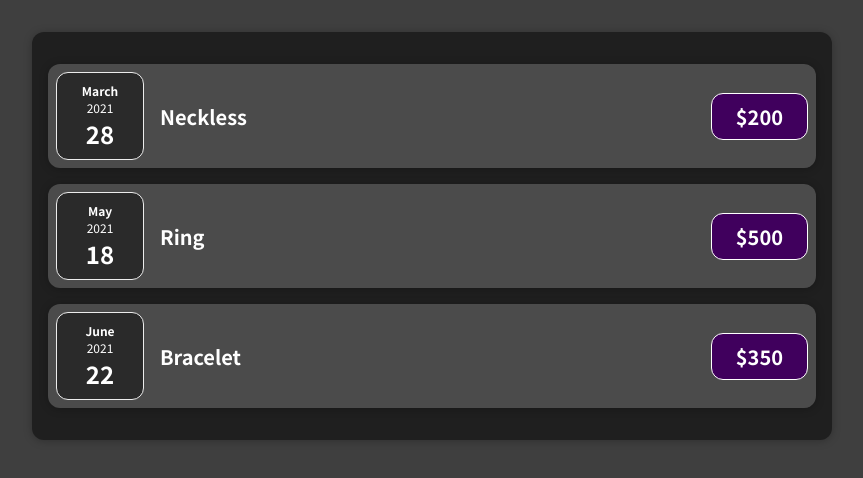
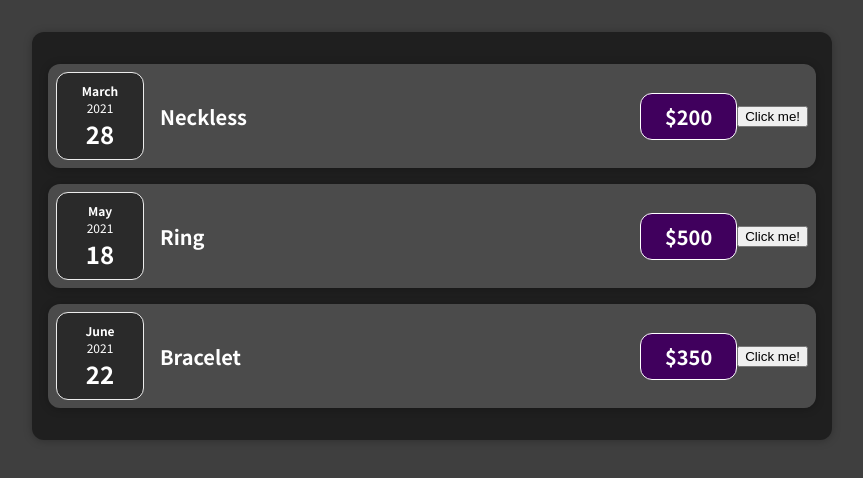
Before and after one commit to Tarik1112/React_Expense_App, a React (Create React App) app: page / in a window 1280 px wide. Shown: the top 478 px of the page, without its empty margins (208-1071 px from the left). Built offline with nearby package versions, Linux system fonts and the light colour scheme.

Commit message:
Dummy Method in Item

```diff
--- a/src/components/Item.js
+++ b/src/components/Item.js
@@ -2,7 +2,9 @@ import "./Item.css";
 import ItemDate from "./ItemDate";
 import Card from "./UI/Card"
 function Item(props) {
-
+  const dumMethod = () =>{
+    console.log('Hello');
+  }
 
   return (
     <Card className="item">
@@ -14,6 +16,7 @@ function Item(props) {
           <span>${props.amount}</span>
         </div>
       </div>
+      <button onClick={dumMethod}> Click me! </button>
     </Card>
   );
 }
```
